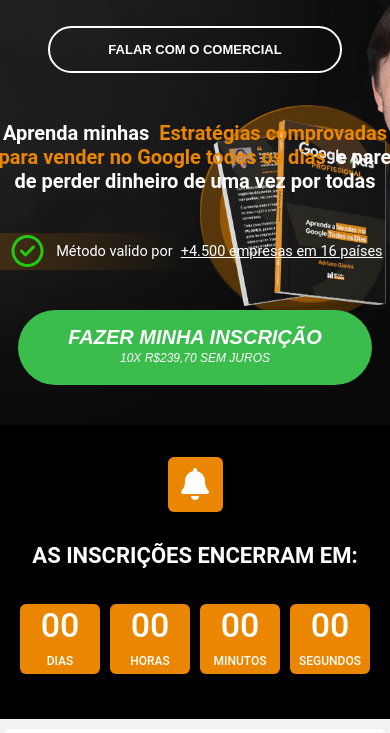
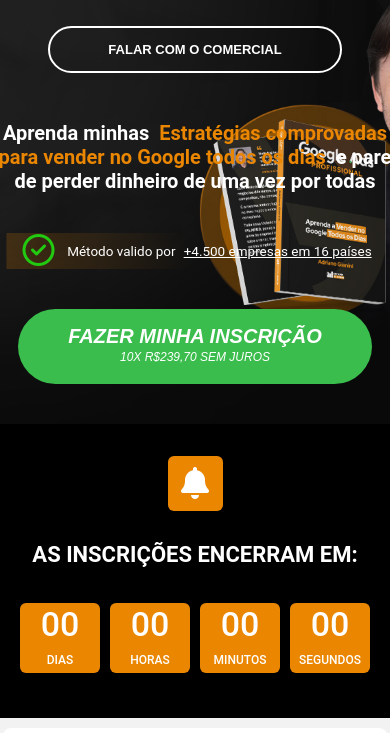
Before and after one commit to giogiuseppe/mtc, a plain HTML site: page index.html in a window 390 px wide. Shown: the part 108-841 px from the top of the page. Drawn offline with Linux system fonts and the light colour scheme.

Commit message:
alterações

```diff
--- a/responsividade.css
+++ b/responsividade.css
@@ -675,7 +675,7 @@
 
     .metodo-valido-header {
         display: flex;
-        width: 90%;
+        width: 85%;
         margin: 0 50%;
         align-items: center;
         justify-content: center;
@@ -697,7 +697,7 @@
     .metodo-valido-header span {
         display: flex;
         color: #fff;
-        font-size: 14.5px;
+        font-size: 13.5px;
         font-weight: 400;
     }
 
@@ -705,7 +705,7 @@
         display: flex;
         margin-left: 0.5rem;
         color: #fff;
-        font-size: 14.5px;
+        font-size: 13.5px;
         font-weight: 400;
     }
 
```
